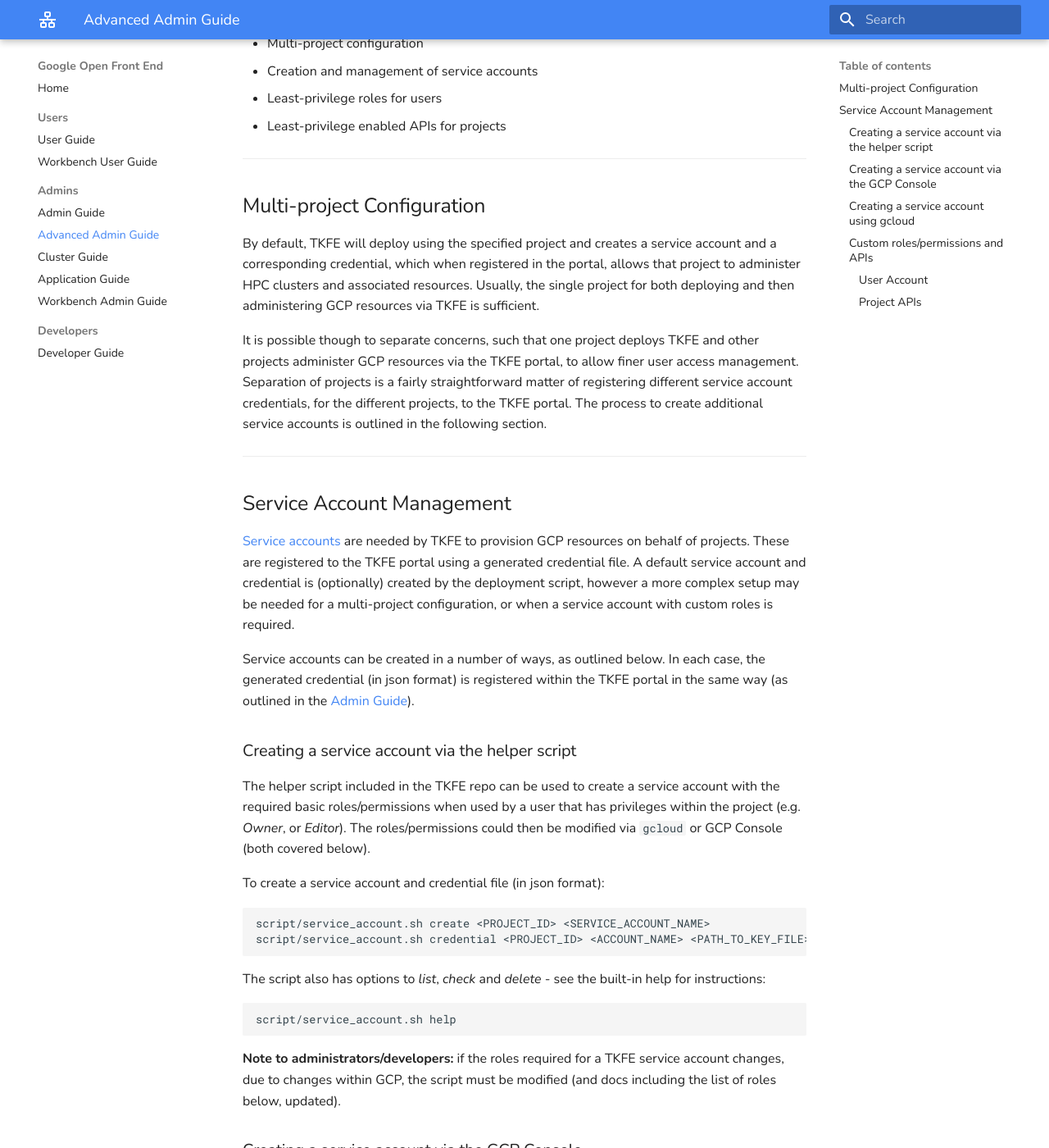
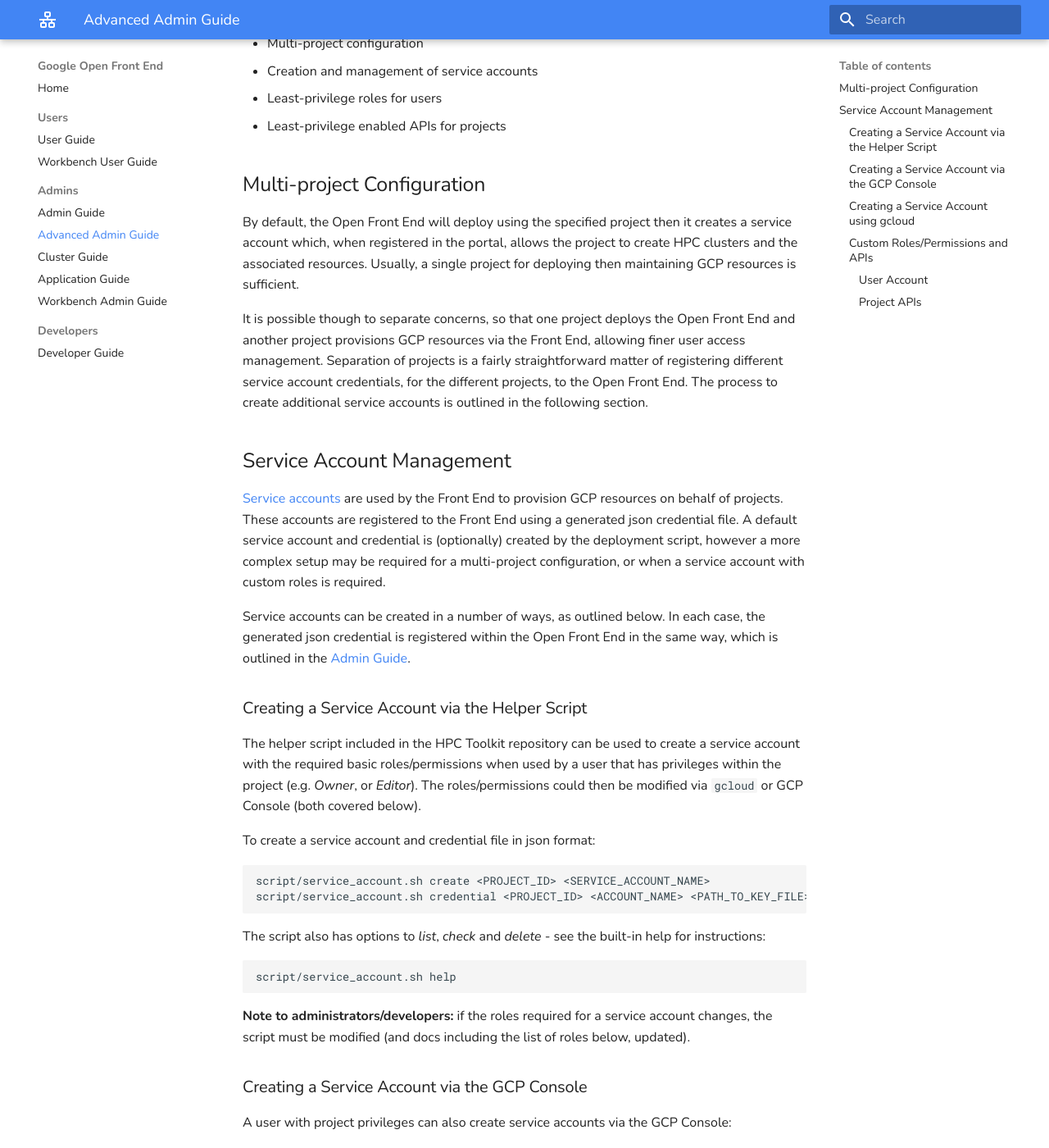
Before and after one commit to open-front-end/openfrontend, an MkDocs documentation site: the page built from docs/admins/advanced_admin_guide.md, in a window 1280 px wide and 1400 px high, scrolled down 223 px. Shown: the whole window at 82% size. Built offline with MkDocs 1.6.1 and Material for MkDocs 9.7.7, drawn with Linux system fonts in a browser that asks for light colours; nearby versions of some CDN libraries; some of the changed text lies outside the part shown.

Commit message:
Advanced admin guide updated

````diff
--- a/docs/admins/advanced_admin_guide.md
+++ b/docs/admins/advanced_admin_guide.md
@@ -1,55 +1,50 @@
 # Advanced Admin Guide
 
-This guide outlines some advanced features for deploying and administering
-TKFE.
+This guide outlines some advanced features for deploying and maintaining the
+Open Front End:
 
 - Multi-project configuration
 - Creation and management of service accounts
 - Least-privilege roles for users
 - Least-privilege enabled APIs for projects
 
----
-
 ## Multi-project Configuration
 
-By default, TKFE will deploy using the specified project and creates a service
-account and a corresponding credential, which when registered in the portal,
-allows that project to administer HPC clusters and associated resources.
-Usually, the single project for both deploying and then administering GCP
-resources via TKFE is sufficient.
+By default, the Open Front End will deploy using the specified project then it
+creates a service account which, when registered in the portal, allows the
+project to create HPC clusters and the associated resources. Usually, a
+single project for deploying then maintaining GCP resources is sufficient.
 
-It is possible though to separate concerns, such that one project deploys TKFE
-and other projects administer GCP resources via the TKFE portal, to allow finer
-user access management.  Separation of projects is a fairly straightforward
-matter of registering different service account credentials, for the different
-projects, to the TKFE portal. The process to create additional service accounts
-is outlined in the following section.
-
----
+It is possible though to separate concerns, so that one project deploys the
+Open Front End and another project provisions GCP resources via the Front End,
+allowing finer user access management. Separation of projects is a fairly
+straightforward matter of registering different service account credentials,
+for the different projects, to the Open Front End. The process to create
+additional service accounts is outlined in the following section.
 
 ## Service Account Management
 
 [Service accounts](https://cloud.google.com/iam/docs/service-accounts) are
-needed by TKFE to provision GCP resources on behalf of projects.
-These are registered to the TKFE portal using a generated credential file.  A
-default service account and credential is (optionally) created by the
-deployment script, however a more complex setup may be needed for a
-multi-project configuration, or when a service account with custom roles is
-required.
+used by the Front End to provision GCP resources on behalf of projects.
+These accounts are registered to the Front End using a generated json
+credential file. A default service account and credential is (optionally)
+created by the deployment script, however a more complex setup may be required
+for a multi-project configuration, or when a service account with custom roles
+is required.
 
 Service accounts can be created in a number of ways, as outlined below. In each
-case, the generated credential (in json format) is registered within the TKFE
-portal in the same way (as outlined in the [Admin Guide](../admin_guide/)).
+case, the generated json credential is registered within the Open Front End
+in the same way, which is outlined in the [Admin Guide](../admin_guide/).
 
-### Creating a service account via the helper script
+### Creating a Service Account via the Helper Script
 
-The helper script included in the TKFE repo can be used to create a service
-account with the required basic roles/permissions when used by a user that has
-privileges within the project (e.g. *Owner*, or *Editor*).  The
+The helper script included in the HPC Toolkit repository can be used to create
+a service account with the required basic roles/permissions when used by a user
+that has privileges within the project (e.g. *Owner*, or *Editor*). The
 roles/permissions could then be modified via `gcloud` or GCP Console (both
 covered below).
 
-To create a service account and credential file (in json format):
+To create a service account and credential file in json format:
 
 ```bash
 script/service_account.sh create <PROJECT_ID> <SERVICE_ACCOUNT_NAME>
@@ -64,23 +59,20 @@
 ```
 
 **Note to administrators/developers:** if the roles required for a
-TKFE service account changes, due to changes within GCP, the script
-must be modified (and docs including the list of roles below,
-updated).
+service account changes, the script must be modified (and docs including the
+list of roles below, updated).
 
-### Creating a service account via the GCP Console
+### Creating a Service Account via the GCP Console
 
 A user with project privileges can also create service accounts via the GCP
-Console.
+Console:
 
 1. Log in to the [GCP console](https://console.cloud.google.com/) and select
-   the GCP project that hosts the TKFE.
-
+   the GCP project that hosts the Open Front End.
 1. From the Navigation menu, select *IAM & Admin*, then *Service Accounts*.
    - Click the *CREATE SERVICE ACCOUNT* button.
    - Name the service account, optionally provide a description, and then
      click the *CREATE* button.
-
 1. Grant the service account the following roles (these are the same basic
    roles the helper script would apply - for finer control see later section):
    - Cloud Filestore Editor
@@ -90,20 +82,17 @@
    - Project IAM Admin
    - Notebooks Admin
    - Vertex AI administrator
-
 1. Click *Done* button.
-
 1. Locate the new service account from the list, click *Manage Keys* from the
    *Actions* menu.
    - Click *ADD KEY*, then *Create new key*.
      - Select JSON as key type, and click the *CREATE* button.
      - A JSON key file will then be downloaded.
      - Copy the generated JSON content which should then be pasted into the
-       credential creation form within the TKFE.
+       credential creation form within the Open Front End.
+1. Click *Validate and Save* to register the new credential to the Front End.
 
-1. Click *Validate and Save* to register the new credential to TKFE.
-
-### Creating a service account using `gcloud`
+### Creating a Service Account using `gcloud`
 
 Alternatively the `gcloud` command line tool can be used to create a suitable
 service account (this is what the helper script does with additional checks).
@@ -127,25 +116,23 @@
 ```
 
 Once complete, the service account key json text should be copied from
-`PATH_TO_KEY_FILE` into the credentials form on the TKFE.
+`PATH_TO_KEY_FILE` into the credentials form on the Open Front End.
 
 The credential can now be used to create network, storage and compute resources
-from the TKFE.
+from the Front End.
 
 The roles can be changed to give finer control as outlined in the next section.
 
----
+### Custom Roles/Permissions and APIs
 
-### Custom roles/permissions and APIs
-
-The projects and user account used for deploying TKFE can be more tightly
-controlled with respect to the enabled APIs and roles/permissions.
+The projects and user account used for deploying the Open Front End can be more
+tightly controlled with respect to the enabled APIs and roles/permissions.
 
 #### User Account
 
 Rather than using *Owner* role, or the high-level roles stated in the Admin
-Guide, the user account deploying TKFE can use a custom set of least-privilege
-roles.  The complete list of required permissions is as follows:
+Guide, the user account deploying the Front End can use a custom set of
+least-privilege roles. The complete list of required permissions is as follows:
 <!-- TODO: this list needs regularly checking and maintaining -->
 
 ```Text
@@ -226,8 +213,8 @@
 In a multi-project configuration, the enabled project APIs can also be
 reduced to a subset of those APIs only needed for the functions required.
 
-If a project is only deploying TKFE, and not administering GCP resources via
-the TKFE portal, only the following APIs need to be enabled:
+If a project is only deploying the Open Front End, and not provisioning GCP
+resources via the Open Front End, only the following APIs need to be enabled:
 
 ```Text
  Compute Engine API
@@ -238,7 +225,7 @@
  Identity and Access Management (IAM) API
 ```
 
-A project that administers GCP resources via the TKFE portal (that has a
+A project that administers GCP resources via the Open Front End (that has a
 service account created within it, as covered above), needs the following APIs:
 
 ```Text
````
